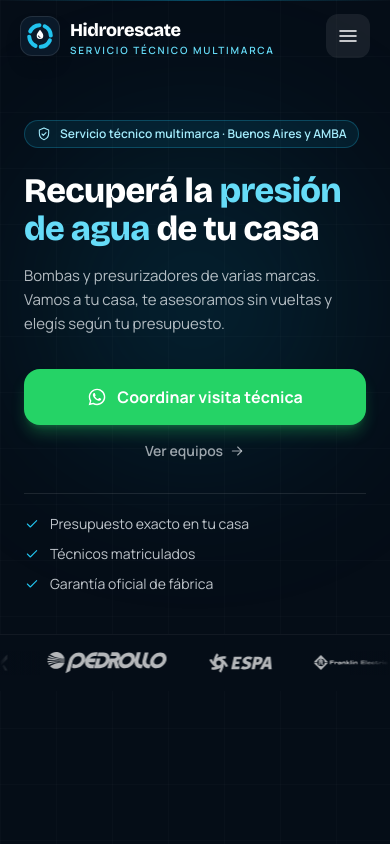
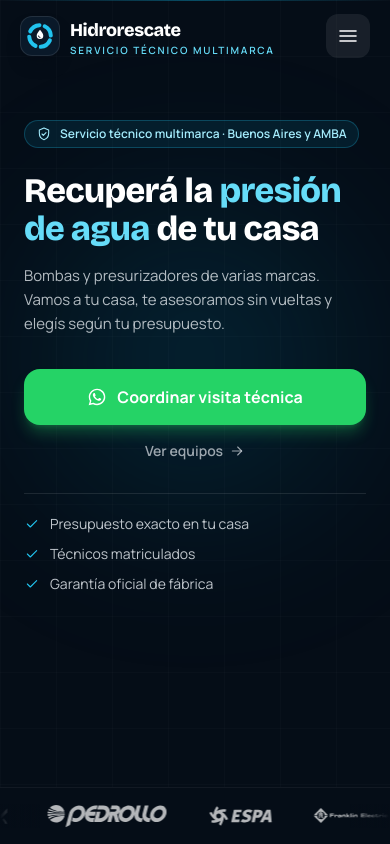
Before and after one commit to Bombas-Rowa/Bombas-Rowa, a React (Vite) app: page / in a window 390 px wide. Shown: the top 844 px of the page. Built offline with nearby package versions, Linux system fonts and the light colour scheme.

Commit message:
Fix marquee disappearing on iPhone and align mobile marquee to bottom of hero

```diff
--- a/src/index.css
+++ b/src/index.css
@@ -129,14 +129,17 @@
 /* Cinta automática de marcas (marquee) */
 @keyframes marquee {
   from {
-    transform: translateX(0);
+    transform: translate3d(0, 0, 0);
   }
   to {
-    transform: translateX(-50%);
+    transform: translate3d(-50%, 0, 0);
   }
 }
 .animate-marquee {
   animation: marquee 55s linear infinite;
+  will-change: transform;
+  -webkit-backface-visibility: hidden;
+  backface-visibility: hidden;
 }
 .marquee-mask {
   -webkit-mask-image: linear-gradient(
--- a/src/sections/Hero.jsx
+++ b/src/sections/Hero.jsx
@@ -113,7 +113,7 @@ export default function Hero() {
       </div>
 
       {/* ===== HERO MOBILE (rediseño dedicado) ===== */}
-      <div className="relative flex flex-col px-6 pb-10 pt-6 lg:hidden">
+      <div className="relative flex flex-1 flex-col px-6 pb-10 pt-6 lg:hidden">
         {/* glow suave para dar profundidad */}
         <div className="pointer-events-none absolute left-1/2 top-[38%] h-72 w-72 -translate-x-1/2 -translate-y-1/2 rounded-full bg-aqua-500/15 blur-[90px]" />
 
```
